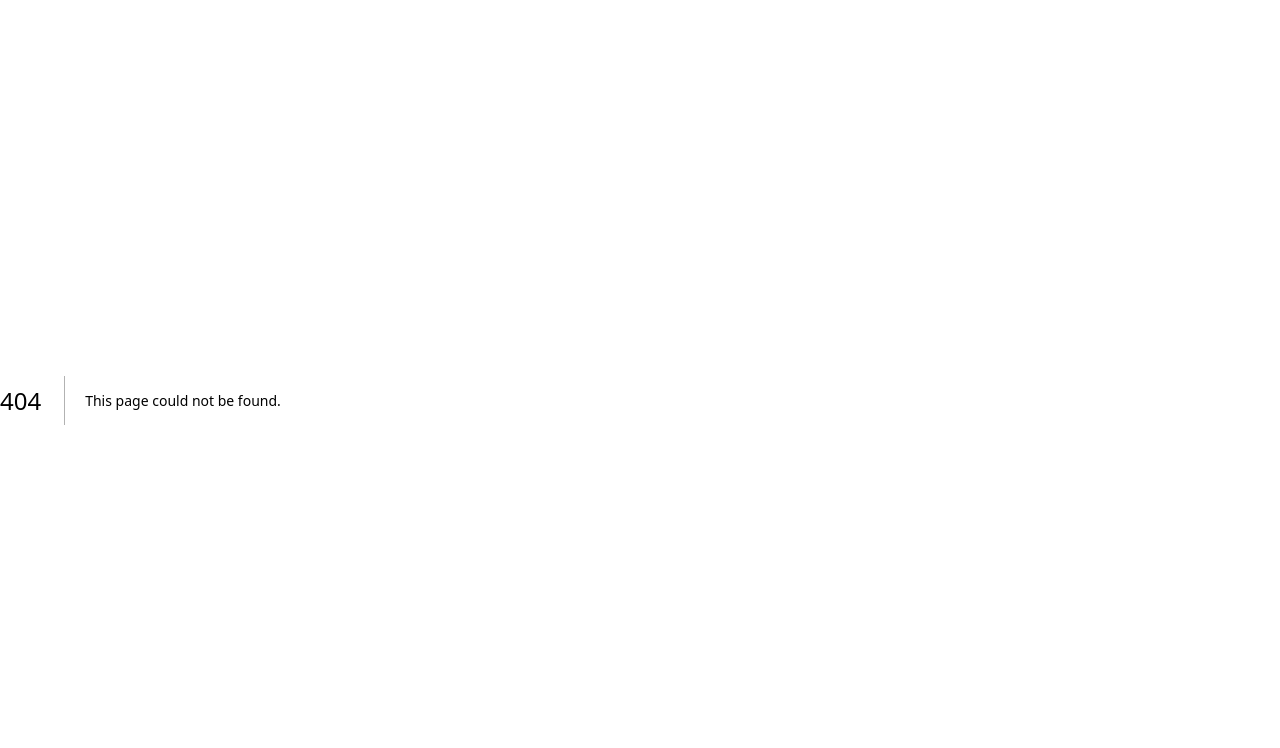
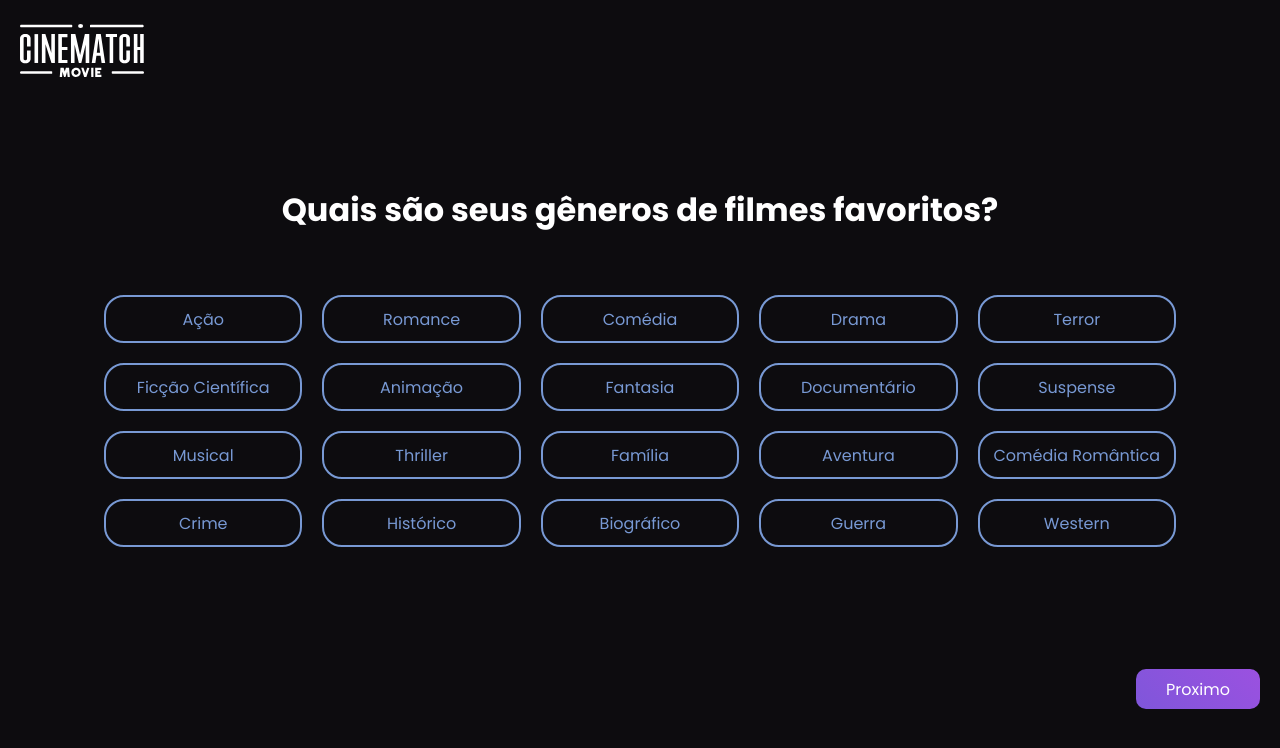
Before and after one commit to VictorLiimaa/cinematch, a Next.js app: page /components/telagenero in a window 1280 px wide. Before the commit this address had no page. Shown: the top 748 px of the page. Built offline with nearby package versions, Linux system fonts and the light colour scheme.

Commit message:
finalizando a tela questionario

```diff
--- a/src/pages/components/primeiratela.js
+++ b/src/pages/components/primeiratela.js
@@ -18,7 +18,7 @@ export default function IniciarQuest() {
           </p>
         </div>
         <div>
-            <Link href="/" className="btn-iniciar-questionario">
+            <Link href="/genero" className="btn-iniciar-questionario">
                 Iniciar Questionário
             </Link>
         </div>
--- /dev/null
+++ b/src/pages/components/telagenero.js
@@ -0,0 +1,68 @@
+import React, { useState } from "react";
+import Image from "next/image";
+import Logo from "../../../public/assets/cinemacth3-cropped.svg";
+import Link from "next/link";
+
+const generos = [
+  "Ação",
+  "Romance",
+  "Comédia",
+  "Drama",
+  "Terror",
+  "Ficção Científica",
+  "Animação",
+  "Fantasia",
+  "Documentário",
+  "Suspense",
+  "Musical",
+  "Thriller",
+  "Família",
+  "Aventura",
+  "Comédia Romântica",
+  "Crime",
+  "Histórico",
+  "Biográfico",
+  "Guerra",
+  "Western",
+];
+
+export default function Genero() {
+  const [selectedGeneros, setSelectedGeneros] = useState([]);
+
+  const toggleGenero = (genero) => {
+    if (selectedGeneros.includes(genero)) {
+      setSelectedGeneros(selectedGeneros.filter((g) => g !== genero));
+    } else {
+      setSelectedGeneros([...selectedGeneros, genero]);
+    }
+  };
+
+  return (
+    <div className="containerGenero">
+      <div className="logo-generos">
+        <Image src={Logo} alt="logo" className="logo-tela-genero" />
+      </div>
+      <div className='generos-filmes-fav'>
+        <h1>Quais são seus gêneros de filmes favoritos?</h1>
+      </div>
+      <div className="generos">
+        {generos.map((genero, index) => (
+          <button
+            key={index}
+            onClick={() => toggleGenero(genero)}
+            className={`generoButton ${
+              selectedGeneros.includes(genero) ? "selected" : ""
+            }`}
+          >
+            {genero}
+          </button>
+        ))}
+      </div>
+      <div className='proximo'>
+        <Link className="nextButton" href='/'>
+          Proximo
+        </Link>
+      </div>
+    </div>
+  );
+}
--- /dev/null
+++ b/src/pages/genero.js
@@ -0,0 +1,5 @@
+import Genero from '../pages/components/telagenero';
+
+export default function GeneroPage() {
+    return <Genero />;
+}
--- a/src/pages/index.js
+++ b/src/pages/index.js
@@ -7,6 +7,7 @@ import SobreNos from "./components/sobenos";
 export default function Home() {
   return (
     <div className="ContainerInicial">
+      <div className='imagem-Fundo'>
       <div className="navinicial">
         <Image className="logo" src={Logo} alt="logo" />
         <Link href="/login" className="btn-login">
@@ -24,6 +25,7 @@ export default function Home() {
           </Link>
         </h2>
       </div>
+      </div>
       <SobreNos />
       <div className="containerFaq">
         <FAQ />
--- a/src/pages/questionario.js
+++ b/src/pages/questionario.js
@@ -1,4 +1,4 @@
-import Inicio from '../pages/components/primeiratela';
+import Inicio from './components/primeiratela';
 
 export default function Questionario() {
     return<Inicio />;
--- a/src/styles/styles.css
+++ b/src/styles/styles.css
@@ -6,11 +6,12 @@ html {
   height: 100%;
   width: 100%;
   background: linear-gradient(rgba(0, 0, 0, 0.5), rgba(0, 0, 0, 1)),
-    url('/assets/R.jpeg');
+  url('/assets/R.jpeg');
   background-size: cover;
   background-repeat: no-repeat;
   background-position: center;
 }
+
 .navinicial{
   display: flex;
   width: 100vw;
@@ -526,3 +527,86 @@ html {
 .btn-iniciar-questionario:active {
   transform: scale(0.6);
 }
+
+/*Questionario*/
+.containerGenero {
+  text-align: center;
+  padding: 20px;
+  background-color: #0D0C0F;
+  height: 100vh;
+}
+.logo-generos{
+  display: flex;
+  height: 20%;
+}
+.logo-tela-genero{
+  display: flex;
+  width: 10%;
+  height: 40%;
+}
+
+.generos-filmes-fav{
+  display: flex;
+  justify-content: center;
+  height: 10%;
+  align-items: center;
+  font-family: "Poppins", sans-serif;
+  color: #fff;
+  flex-direction: column;
+}
+
+.generos {
+  display: flex;
+  flex-wrap: wrap;
+  justify-content:center;
+  margin-top: 3%;
+}
+
+.generoButton {
+  display: flex;
+  justify-content: center;
+  align-items: center;
+  font-family: "Poppins", sans-serif;
+  font-size: 1rem;
+  width: 16%;
+  height: 3rem;
+  margin: 10px;
+  background-color: transparent;
+  color: #7899D4;
+  border: 2px solid #7899D4;
+  border-radius: 20px;
+  cursor: pointer;
+  transition: background-color 0.8s, color 0.5s;
+}
+
+.generoButton.selected {
+  background-color: #7899D4;
+  color: #ffffff;
+}
+.proximo{
+  display: flex;
+  justify-content: end;
+  align-items:end;
+  height: 20%;
+  font-family: "Poppins", sans-serif;
+}
+
+.nextButton {
+  display: flex;
+  justify-content: center;
+  align-items: center;
+  width: 10%;
+  height: 2.5rem;
+  margin-top: 20px;
+  background: linear-gradient(45deg, #7f56da, #9b51e0);
+  border: none;
+  text-decoration: none;
+  border-radius: 10px;
+  color: white;
+  cursor: pointer;
+  transition: background 0.3s;
+}
+
+.nextButton:hover {
+  background: linear-gradient(45deg, #9b51e0, #7f56da);
+}
```
